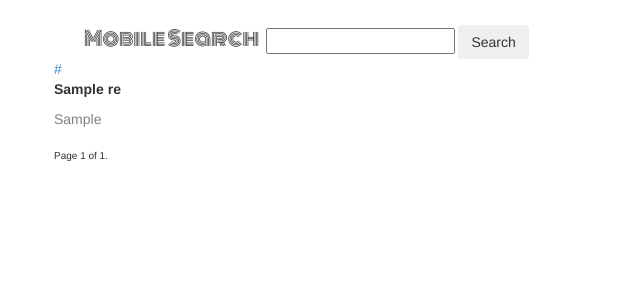
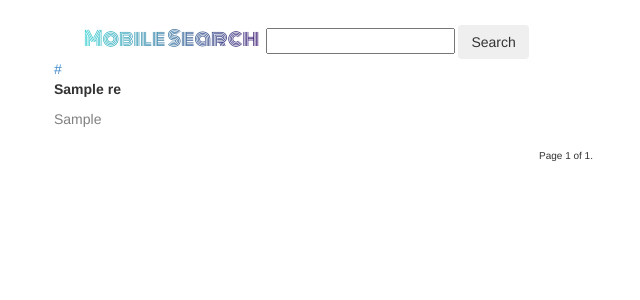
Before and after one commit to ammyblabla/basic_web_crawler, a Django app: template webdjango/src/main/templates/search.html in a window 1280 px wide. Shown: the top 300 px of the page, without its empty margins (74-714 px from the left). Run offline with Django 3.2, Linux system fonts and the light colour scheme; the template is opened without the code that fills it: most values are stand-ins (such as "Sample title", 1, 10 or a date in 2020); some libraries are stand-ins or nearby versions.

Commit message:
change font size

```diff
--- a/webdjango/src/main/templates/index.html
+++ b/webdjango/src/main/templates/index.html
@@ -23,7 +23,7 @@
 {% block content %}
 <div class="hero is-fullheight is-hidden-widescreen-only">
     <div class="center">
-        <h1 class="text" style="margin-top: 15%; font-family: 'Monoton', cursive !important; font-size: 110px ">
+        <h1 class="text" style="margin-top: 15%; font-family: 'Monoton', cursive !important; font-size: 60px ">
             Mobile   Search
         </h1>
     </div>
--- a/webdjango/src/main/templates/search.html
+++ b/webdjango/src/main/templates/search.html
@@ -1,21 +1,30 @@
 {% extends 'base.html' %}
 {% load staticfiles %}
+{% block stylesheet %}
+    <style type="text/css">
 
+        .text{
+            background: linear-gradient(to right, #30CFD0 0%, #330867 100%);
+            -webkit-background-clip: text;
+            -webkit-text-fill-color: transparent;
+        }
+    </style>
+{% endblock %}
 {% block content %}
 <div class="container">
     <form action="{% url 'search' %}" method="GET">
         <div class="col-md-12" style="margin-top:25px">
             <!-- Mobile   Search -->
-            <font class="text" style="font-family: 'Monoton', cursive !important; font-size: 20px">
+            <a class="text" style="font-family: 'Monoton', cursive !important; font-size: 20px" href="{% url 'index' %}">
             Mobile   Search &nbsp;
-            </font>
+            </a>
             <input id='keyword' type="text" name="q-samsung" title="Search" value={{keyword}}>
             <input type="submit" class="btn btn-light" value="Search" />
         </div>
     </form>
 </div>
 
-<div class="result">
+<div class="result" >
     <!-- <p>{{result}}</p> -->
     {% for res in result %}
         <div class="content">
@@ -32,7 +41,7 @@
     {% endfor %}
 </div>
 
-<div class="pagination">
+<div class="pagination center">
     <span class="step-links">
         {% if result.has_previous %}
             <a href="{% url 'search' %}?q-samsung={{keyword}}&page=1">&laquo; first</a>
```
